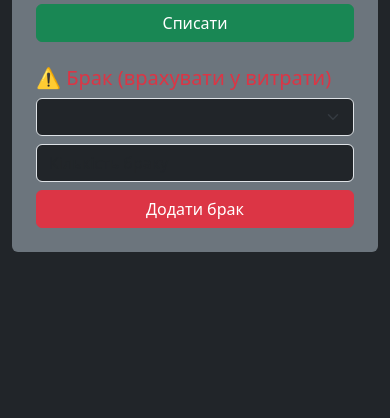
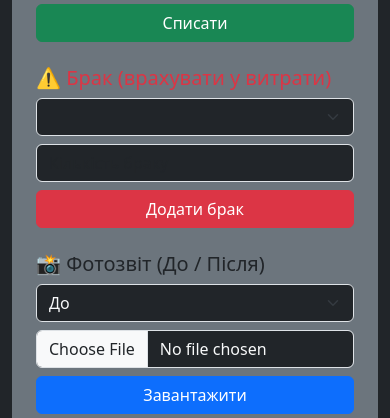
Before and after one commit to blacklinezl28-jpg/tinting-crm, a FastAPI app: page /appointment/1 in a window 390 px wide. Shown: the part 331-749 px from the top of the page. Before the commit the page ends 583 px from the top, so only its background shows below. Run offline with FastAPI, Linux system fonts and the light colour scheme; a database or web service that is not in the repository returns one stand-in record (values such as "Sample title"); lists and menus that the app fills with data are empty; some libraries are stand-ins or nearby versions; grey boxes are pictures that could not be loaded.

Commit message:
Add photo upload feature to appointment details

```diff
--- a/templates/appointment_detail.html
+++ b/templates/appointment_detail.html
@@ -47,6 +47,40 @@
                     <button type="submit" class="btn btn-danger w-100">Додати брак</button>
                 </div>
             </form>
+
+            <!-- Фотозвіт (До / Після) -->
+            <h5 class="mt-4">📸 Фотозвіт (До / Після)</h5>
+            <form action="/appointment/{{ app.id }}/upload_photo" method="post" enctype="multipart/form-data" class="row g-2 mb-3">
+                <div class="col-md-4">
+                    <select name="photo_type" class="form-select bg-dark text-light">
+                        <option value="До">До</option>
+                        <option value="Після">Після</option>
+                    </select>
+                </div>
+                <div class="col-md-5">
+                    <input type="file" name="file" class="form-control bg-dark text-light" accept="image/*" required>
+                </div>
+                <div class="col-md-3">
+                    <button type="submit" class="btn btn-primary w-100">Завантажити</button>
+                </div>
+            </form>
+
+            <!-- Відображення завантажених фото -->
+            {% if photos %}
+            <div class="row g-3 mt-2">
+                {% for photo in photos %}
+                <div class="col-md-3 text-center">
+                    <div class="card bg-dark border-light p-2">
+                        <span class="badge bg-info mb-2 text-dark">{{ photo.photo_type }}</span>
+                        <a href="/photo/{{ photo.id }}" target="_blank">
+                            <img src="/photo/{{ photo.id }}" class="img-fluid rounded" style="max-height: 150px; object-fit: cover;" alt="Фото">
+                        </a>
+                    </div>
+                </div>
+                {% endfor %}
+            </div>
+            {% endif %}
+
         </div>
     </div>
 </body>
```
